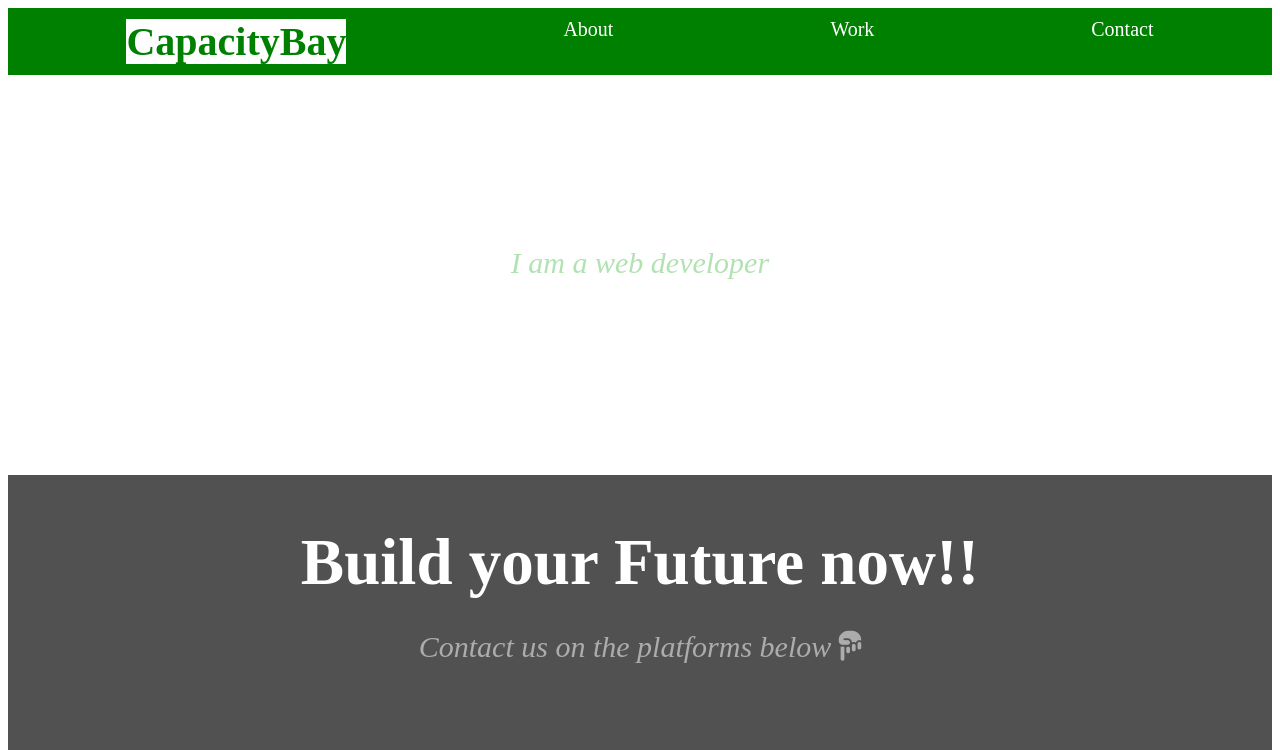
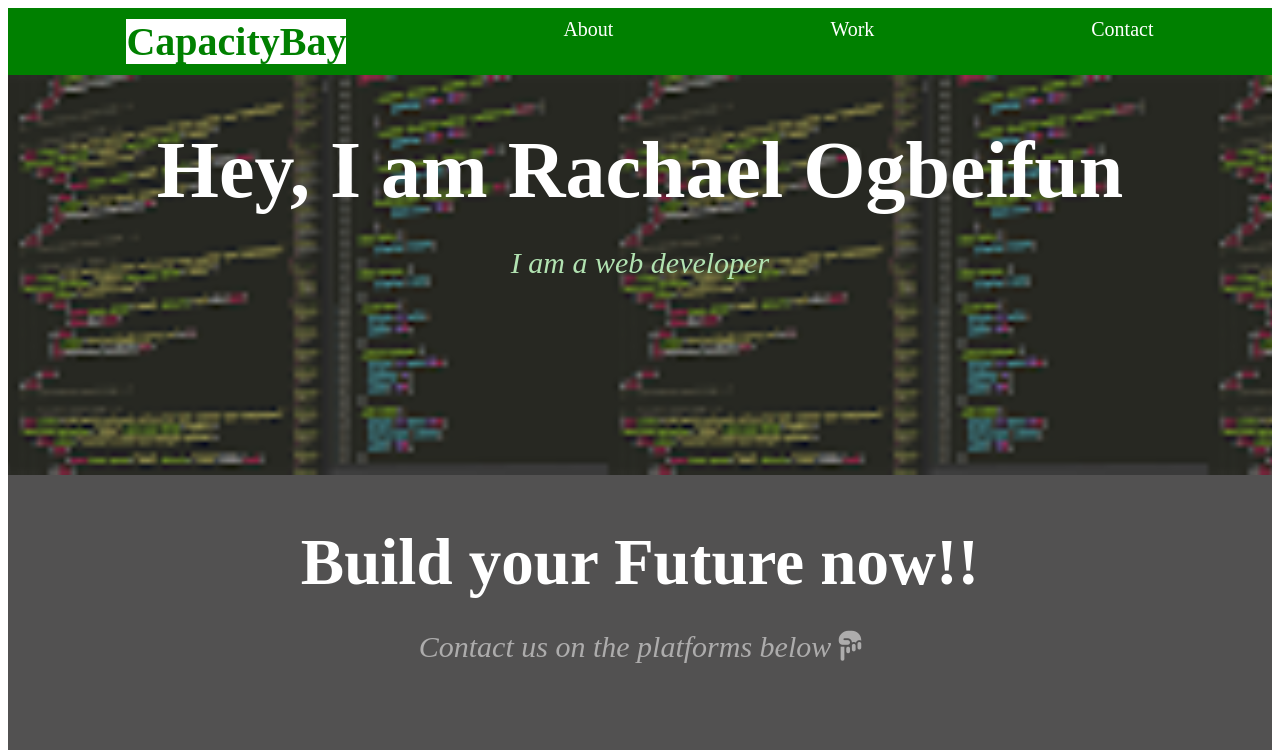
Before and after one commit to Rachael08/Personal-Portfolio, a plain HTML site: page index.html in a window 1280 px wide. Shown: the top 750 px of the page. Drawn offline with Linux system fonts and the light colour scheme; the site is published under a folder, as on GitHub Pages, so addresses that start at the root find nothing.

Commit message:
modified index.html

```diff
--- a/style.css
+++ b/style.css
@@ -19,7 +19,7 @@
     margin: 0;
 }
 .section1 {
-    background-image: url(/Images/bg.png);
+    background-image: url(./Images/bg.png);
     background-blend-mode: overlay;
     background-size: contain;
     padding: 50px 50px;
```
